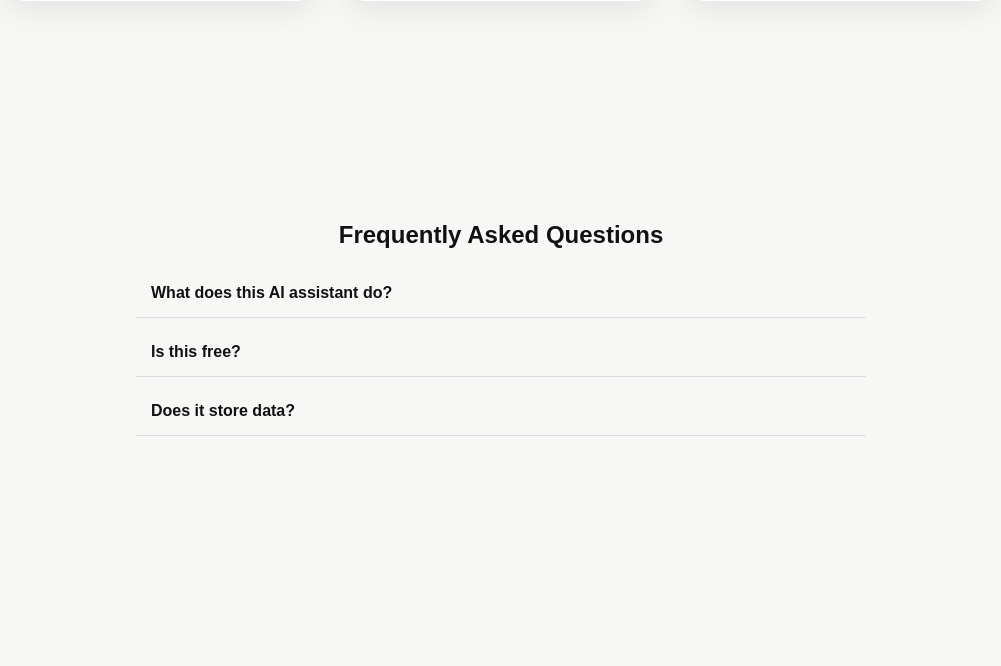
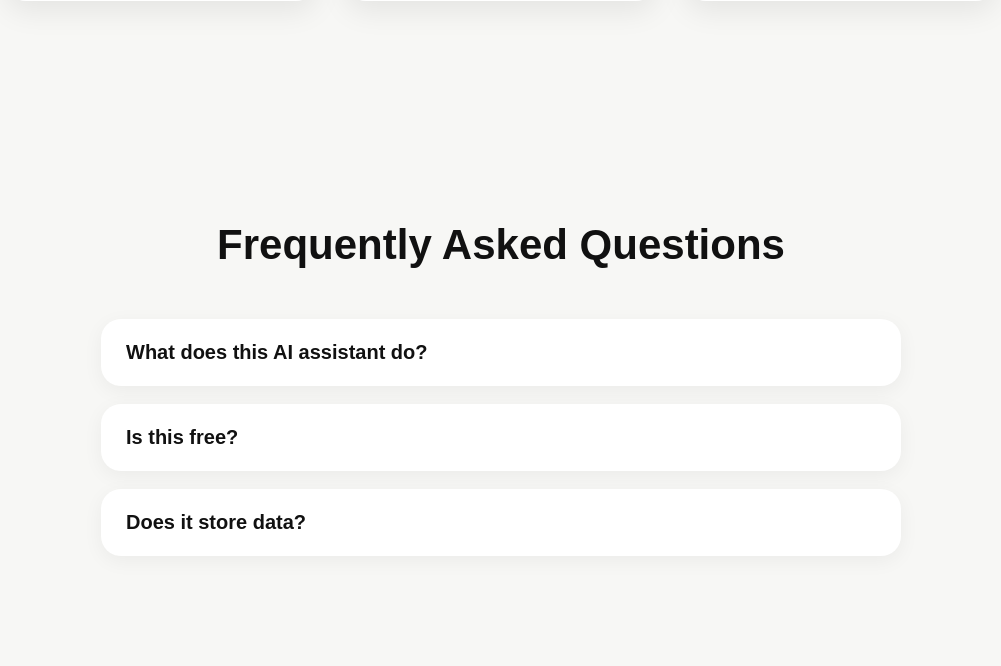
Before and after one commit to balakumaran00/ai-web-learning-assistant, a Flask app: page / in a window 1280 px wide; the page is wider, and only the part inside the window is pictured. Shown: the part 2824-3490 px from the top of that part, without its empty margins (139-1140 px from the left). Run offline with Flask 3, Linux system fonts and the light colour scheme.

Commit message:
Final project upload

```diff
--- a/static/script.js
+++ b/static/script.js
@@ -151,3 +151,168 @@ async function generate() {
     })
 
     }
+/* SLIDER */
+
+const slider = document.getElementById("slider");
+const dotsContainer = document.getElementById("dots");
+
+if(slider){
+
+const slides=document.querySelectorAll(".slide");
+
+let index=0;
+
+
+/* Create dots */
+
+slides.forEach((_,i)=>{
+
+const dot=document.createElement("span");
+
+dot.onclick=()=>moveSlide(i);
+
+dotsContainer.appendChild(dot);
+
+});
+
+
+updateDots();
+
+
+function moveSlide(i){
+
+index=i;
+
+slider.style.transform=`translateX(${-index*280}px)`;
+
+updateDots();
+
+}
+
+
+function updateDots(){
+
+document.querySelectorAll(".dots span")
+
+.forEach((d,i)=>{
+
+d.classList.toggle("active",i===index)
+
+})
+
+}
+
+
+/* AUTO SLIDE EVERY 3 SEC */
+
+setInterval(()=>{
+
+index++;
+
+if(index>=slides.length) index=0;
+
+moveSlide(index);
+
+},3000);
+
+}
+
+
+/* AUTO FILL */
+
+function fillExample(site,task){
+
+document.getElementById("url").value=site;
+
+document.getElementById("task").value=task;
+
+window.scrollTo({
+
+top:0,
+
+behavior:"smooth"
+
+});
+
+}
+
+/* FAQ DROPDOWN - WORKING VERS*/
+
+function toggle(el){
+
+    const text = el.nextElementSibling;
+
+    if(text.style.display === "block"){
+
+    text.style.display = "none";
+
+    }
+    else{
+
+    text.style.display = "block";
+
+    }
+
+    }
+
+    // CLEAN FAQ TOGGLE
+
+document.querySelectorAll(".faq-question").forEach(button => {
+    button.addEventListener("click", () => {
+
+        const answer = button.nextElementSibling;
+
+        // Close other open answers
+        document.querySelectorAll(".faq-answer").forEach(item => {
+            if (item !== answer) {
+                item.style.maxHeight = null;
+            }
+        });
+
+        // Toggle current
+        if (answer.style.maxHeight) {
+            answer.style.maxHeight = null;
+        } else {
+            answer.style.maxHeight = answer.scrollHeight + "px";
+        }
+
+    });
+});
+
+/* PROFESSIONAL FAQ TOGGLE */
+
+document.querySelectorAll(".faq-question").forEach(q => {
+
+    q.onclick = () => {
+
+    const card = q.parentElement;
+
+    document.querySelectorAll(".faq-card").forEach(c=>{
+    c.classList.remove("active")
+    })
+
+    card.classList.toggle("active")
+
+    }
+
+    })
+
+    /* FAQ TOGGLE (WORKING VERSION) */
+
+document.addEventListener("DOMContentLoaded", function () {
+
+    const questions = document.querySelectorAll(".faq-question");
+
+    questions.forEach(function(q){
+
+    q.addEventListener("click", function(){
+
+    const card = this.parentElement;
+
+    card.classList.toggle("active");
+
+    });
+
+    });
+
+    });
--- a/static/style.css
+++ b/static/style.css
@@ -930,3 +930,240 @@ body{
             line-height:1.9;
 
             }
+
+            .faq-text{
+
+                max-height:0;
+                overflow:hidden;
+                transition:0.3s;
+                padding-top:0;
+
+                }
+
+                .faq-text.open{
+
+                max-height:200px;
+                padding-top:10px;
+
+                }
+
+                .faq-text{
+
+                    display:none;
+
+                    padding:15px 0;
+
+                    color:#555;
+
+                    line-height:1.6;
+
+                    font-size:16px;
+
+                    }
+
+                    /* FAQ FIX — TEXT CUTTING ISSUE */
+/* FAQ FINAL FIX (NO OVERLAP) */
+
+.faq{
+
+    width:100%;
+
+    max-width:800px;
+
+    margin:120px auto;
+
+    padding:0 20px;
+
+    }
+
+
+    .faq h2{
+
+    text-align:center;
+
+    font-size:36px;
+
+    margin-bottom:40px;
+
+    }
+
+
+    /* Each item */
+
+    .faq-item{
+
+    border-bottom:1px solid #ddd;
+
+    padding:20px 0;
+
+    display:block;
+
+    clear:both;
+
+    }
+
+
+    /* Question */
+
+    .faq-title{
+
+    font-size:20px;
+
+    font-weight:600;
+
+    cursor:pointer;
+
+    margin-bottom:10px;
+
+    }
+
+
+    /* Answer */
+
+    .faq-text{
+
+    display:none;
+
+    font-size:18px;
+
+    color:#555;
+
+    line-height:1.8;
+
+    margin-top:10px;
+
+    white-space:normal;
+
+    }
+
+    /* CLEAN FAQ SECTION */
+
+.faq-clean {
+    max-width: 800px;
+    margin: 100px auto;
+    padding: 0 20px;
+}
+
+.faq-clean h2 {
+    text-align: center;
+    font-size: 40px;
+    margin-bottom: 40px;
+}
+
+.faq-item {
+    border-bottom: 1px solid #ddd;
+}
+
+.faq-question {
+    width: 100%;
+    text-align: left;
+    background: none;
+    border: none;
+    padding: 20px 0;
+    font-size: 20px;
+    font-weight: 600;
+    cursor: pointer;
+}
+
+.faq-answer {
+    max-height: 0;
+    overflow: hidden;
+    transition: max-height 0.3s ease;
+}
+
+.faq-answer p {
+    padding-bottom: 20px;
+    color: #555;
+    line-height: 1.6;
+}
+
+/* PROFESSIONAL FAQ */
+
+.faq-pro{
+
+    max-width:800px;
+
+    margin:120px auto;
+
+    padding:0 20px;
+
+    }
+
+
+    .faq-pro h2{
+
+    text-align:center;
+
+    font-size:42px;
+
+    margin-bottom:50px;
+
+    }
+
+
+
+    /* FAQ BOX */
+
+    .faq-card{
+
+    margin-bottom:18px;
+
+    border-radius:20px;
+
+    background:white;
+
+    box-shadow:0px 5px 20px rgba(0,0,0,0.05);
+
+    overflow:hidden;
+
+    }
+
+
+
+    /* QUESTION */
+
+    .faq-question{
+
+    padding:22px 25px;
+
+    font-size:20px;
+
+    font-weight:600;
+
+    cursor:pointer;
+
+    }
+
+
+
+    /* ANSWER BOX */
+
+    .faq-answer{
+
+    background:#f5f4ef;
+
+    padding:0px 25px;
+
+    max-height:0;
+
+    overflow:hidden;
+
+    transition:0.35s;
+
+    line-height:1.7;
+
+    color:#444;
+
+    }
+
+
+
+    /* OPEN STATE */
+
+    .faq-card.active .faq-answer{
+
+    padding:20px 25px;
+
+    max-height:300px;
+
+    }
--- a/templates/index.html
+++ b/templates/index.html
@@ -325,32 +325,28 @@ Try Demo
 
 
 
-    <!-- FAQ -->
-
-    <section class="faq">
-
-    <h2>
-
-    Frequently Asked Questions
-
-    </h2>
 
 
-    <div class="faq-item">
 
-    <div onclick="toggle(this)" class="faq-title">
+  <!-- FAQ SECTION -->
+<section class="faq-pro">
 
+    <h2>Frequently Asked Questions</h2>
+
+
+    <div class="faq-card">
+
+    <div class="faq-question">
     What does this AI assistant do?
-
     </div>
 
-    <div class="faq-text">
+    <div class="faq-answer">
 
-        This AI assistant helps you learn how to use any website or app step-by-step.
-        Just enter a website link and the task you want to perform.
-        The AI analyzes the platform and generates simple instructions.
-        It helps you complete tasks without tutorials or manuals.
-        Designed for fast and beginner-friendly learning.
+    This AI assistant helps you learn how to use any website or app step-by-step.
+    Just enter a website link and the task you want to perform.
+    The AI analyzes the platform and generates simple instructions.
+    It helps you complete tasks without tutorials or manuals.
+    Designed for fast and beginner-friendly learning.
 
     </div>
 
@@ -358,17 +354,16 @@ Try Demo
 
 
 
-    <div class="faq-item">
+    <div class="faq-card">
 
-    <div onclick="toggle(this)" class="faq-title">
-
+    <div class="faq-question">
     Is this free?
-
     </div>
 
-    <div class="faq-text">
+    <div class="faq-answer">
 
-        Yes. This AI assistant is free to use and runs locally on your computer. You don’t need a subscription or paid account.
+    Yes. This AI assistant is free to use and runs locally on your computer.
+    You don’t need a subscription or paid account.
 
     </div>
 
@@ -376,17 +371,16 @@ Try Demo
 
 
 
-    <div class="faq-item">
+    <div class="faq-card">
 
-    <div onclick="toggle(this)" class="faq-title">
-
+    <div class="faq-question">
     Does it store data?
-
     </div>
 
-    <div class="faq-text">
+    <div class="faq-answer">
 
-        No. This system does not store personal data, and all processing happens locally on your device. Local AI setups typically keep conversations on the user’s machine without sharing data externally.
+    No. This system does not store personal data.
+    All processing happens locally on your device.
 
     </div>
 
```
